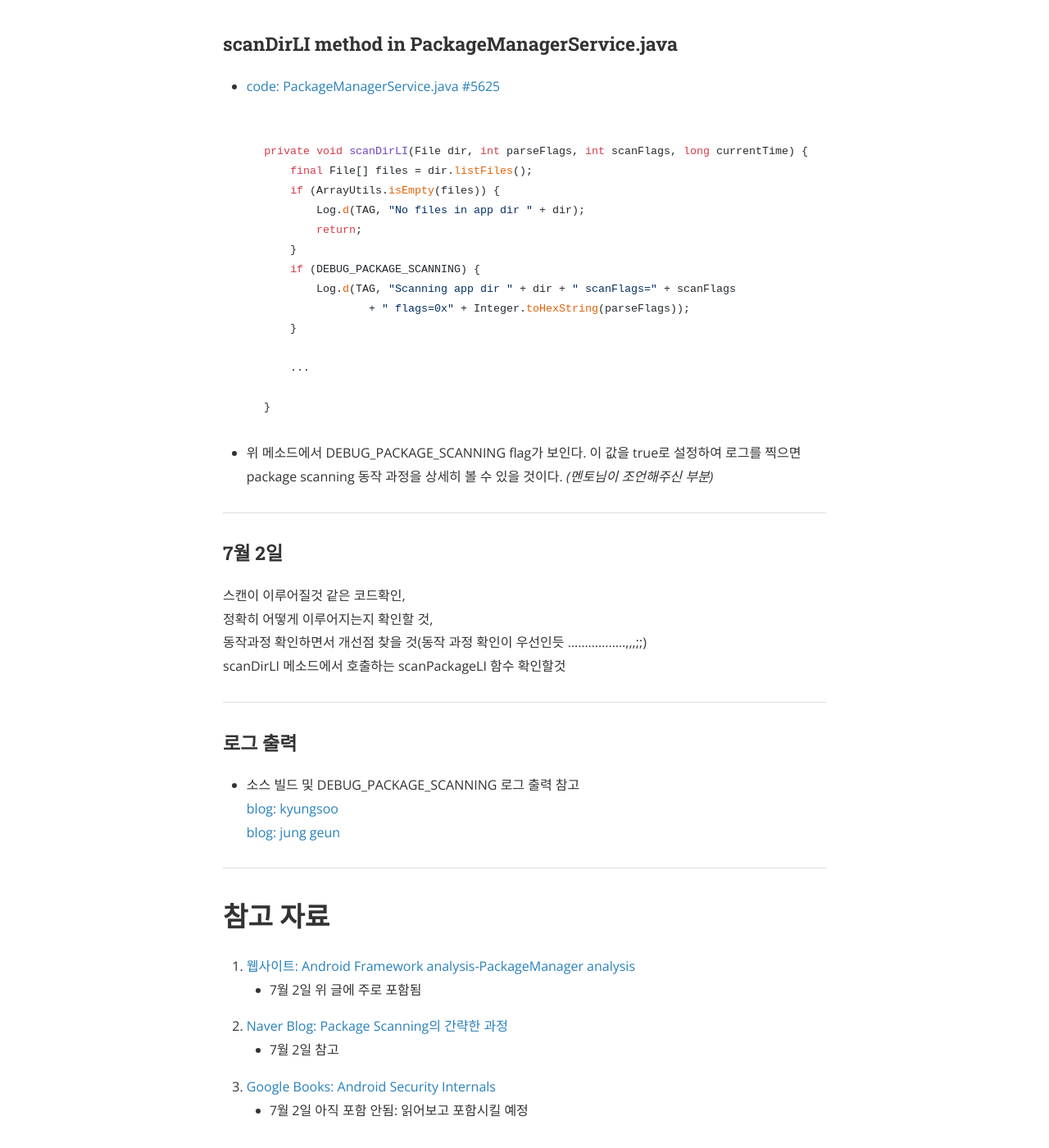
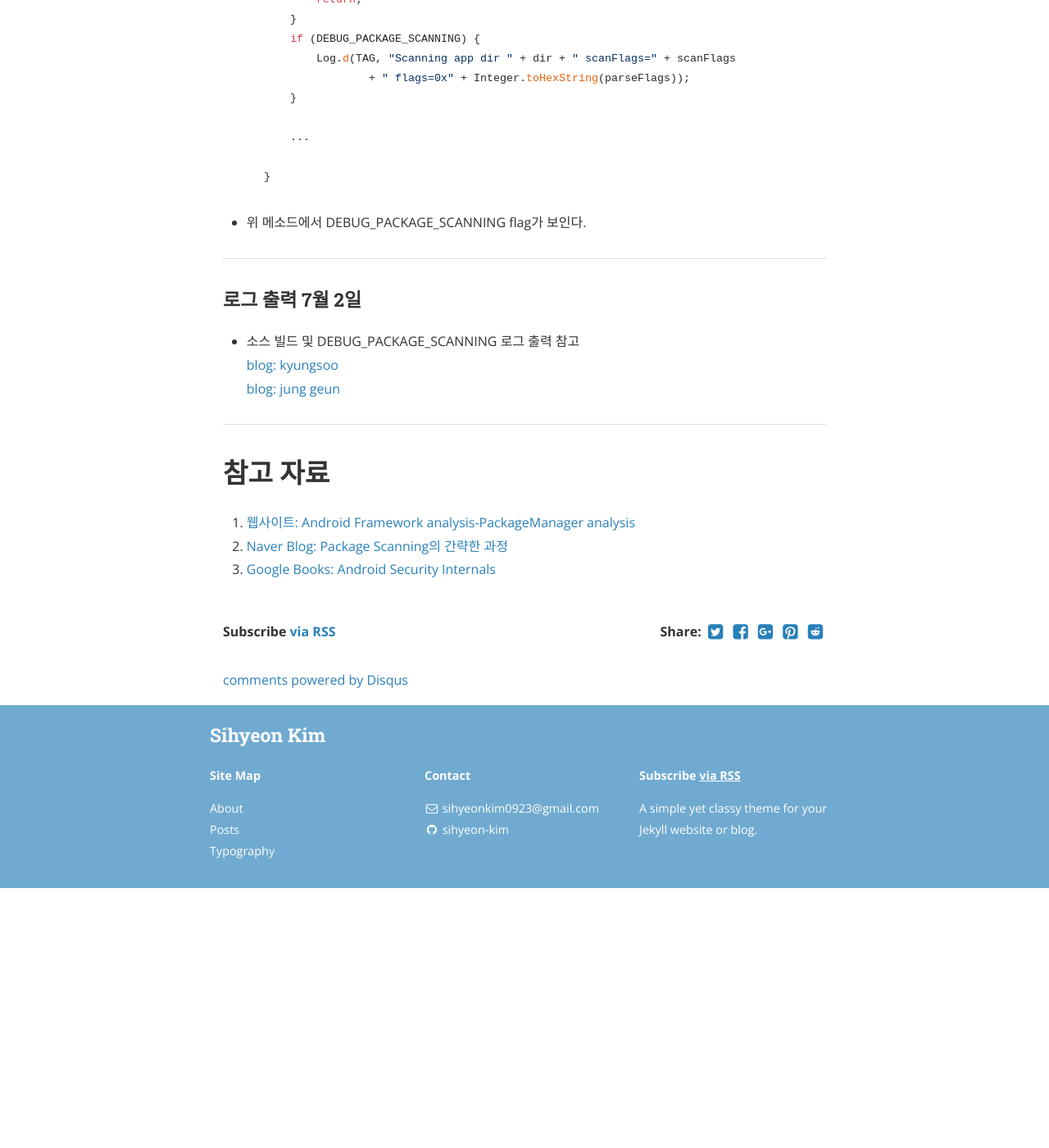
Before and after one commit to sihyeon-kim/sihyeon-kim.github.io, a Jekyll site: the page built from _posts/2019-07-02-Android-Package-Manager-#02-starting-from-system-server.markdown, in a window 1280 px wide and 1400 px high, scrolled down 3557 px. Shown: the whole window at 82% size. Built offline with Jekyll 4.4.1, drawn with Linux system fonts in a browser that asks for light colours; nearby versions of some CDN libraries; comment, search, counter and statistics services are not loaded; after the commit the page ends 4640 px from its top, so only the background shows below that; some of the changed text lies outside the part shown.

Commit message:
Update 2019-07-02-Android-Package-Manager-#02-starting-from-system-server.markdown

````diff
--- a/_posts/2019-07-02-Android-Package-Manager-#02-starting-from-system-server.markdown
+++ b/_posts/2019-07-02-Android-Package-Manager-#02-starting-from-system-server.markdown
@@ -4,14 +4,6 @@ title: "Android Package Manager #02 starting from system server"
 date: 2019-07-02 20:00:00
 author: Sihyeon Kim
 categories: android-packagemanager
----
-
-## 프로젝트 진행 현황
-### 진행 현황 2019.07.05
-- wip
-### 앞으로의 진행 계획
-- wip
-
 ---
 
 - 안드로이드 버전: android 6.0.1 r77
@@ -31,8 +23,8 @@ categories: android-packagemanager
 - 그 다음 PackageManagerService.main 함수를 살펴본다.
 
 ## PackageManagerService.java
-- [ code: PackageManagerService.java ](https://android.googlesource.com/platform/frameworks/base/+/refs/tags/android-6.0.1_r81/services/core/java/com/android/server/pm/PackageManagerService.java)
-- [ code: PackageManagerService.java #1766 ](https://android.googlesource.com/platform/frameworks/base/+/refs/tags/android-6.0.1_r81/services/core/java/com/android/server/pm/PackageManagerService.java#1766)
+- [ code: PackageManagerService.java ](https://android.googlesource.com/platform/frameworks/base/+/refs/tags/android-6.0.1_r77/services/core/java/com/android/server/pm/PackageManagerService.java)
+- [ code: PackageManagerService.java #1766 ](https://android.googlesource.com/platform/frameworks/base/+/refs/tags/android-6.0.1_r77/services/core/java/com/android/server/pm/PackageManagerService.java#1766)
 ```
     public static PackageManagerService main(Context context, Installer installer,
             boolean factoryTest, boolean onlyCore) {
@@ -47,13 +39,13 @@ categories: android-packagemanager
 - 이제 PacakageManagerService 클래스의 생성자 코드를 찾아본다.
 
 ### PackageManagerService Constructor in PackageManagerService.java
-- [ code: PackageManagerService.java #1802 ](https://android.googlesource.com/platform/frameworks/base/+/refs/tags/android-6.0.1_r81/services/core/java/com/android/server/pm/PackageManagerService.java#1802)
+- [ code: PackageManagerService.java #1802 ](https://android.googlesource.com/platform/frameworks/base/+/refs/tags/android-6.0.1_r77/services/core/java/com/android/server/pm/PackageManagerService.java#1802)
 - 이 생성자에서 sharedUserID 설정, App Directory 초기화, Framework 로딩, Packages 수집 등 다양한 역할을 한다.
 - 생성자 기능을 코드를 통해 개략적으로 살펴보면 아래와 같다.
-  - sharedUserID 설정 [ code: PackageManagerService.java #1816 ](https://android.googlesource.com/platform/frameworks/base/+/refs/tags/android-6.0.1_r81/services/core/java/com/android/server/pm/PackageManagerService.java#1816)
-  - Handler설정, App Directory 초기화 [ code: PackageManagerService.java #1872 ](https://android.googlesource.com/platform/frameworks/base/+/refs/tags/android-6.0.1_r81/services/core/java/com/android/server/pm/PackageManagerService.java#1872)
-  - Framework 로딩: .apk와 .jar 파일을 로딩한다. [ code: PackageManagerService.java #1998 ](https://android.googlesource.com/platform/frameworks/base/+/refs/tags/android-6.0.1_r81/services/core/java/com/android/server/pm/PackageManagerService.java#1998)
-  - collect packages [ code: PackageManagerService.java #2063 ](https://android.googlesource.com/platform/frameworks/base/+/refs/tags/android-6.0.1_r81/services/core/java/com/android/server/pm/PackageManagerService.java#2063)
+  - sharedUserID 설정 [ code: PackageManagerService.java #1816 ](https://android.googlesource.com/platform/frameworks/base/+/refs/tags/android-6.0.1_r77/services/core/java/com/android/server/pm/PackageManagerService.java#1816)
+  - Handler설정, App Directory 초기화 [ code: PackageManagerService.java #1872 ](https://android.googlesource.com/platform/frameworks/base/+/refs/tags/android-6.0.1_r77/services/core/java/com/android/server/pm/PackageManagerService.java#1872)
+  - Framework 로딩: .apk와 .jar 파일을 로딩한다. [ code: PackageManagerService.java #1998 ](https://android.googlesource.com/platform/frameworks/base/+/refs/tags/android-6.0.1_r77/services/core/java/com/android/server/pm/PackageManagerService.java#1998)
+  - collect packages [ code: PackageManagerService.java #2063 ](https://android.googlesource.com/platform/frameworks/base/+/refs/tags/android-6.0.1_r77/services/core/java/com/android/server/pm/PackageManagerService.java#2063)
     - *여기서 scanDirLI 함수를 자세히 살펴보자. PackageParser가 눈에 띈다. 여기서 스캐닝이 일어나고, 이후의 코드에서 불필요한 패키지 리스트를 제거하는 등의 작업이 이루어진다고 생각된다.*
 ```
             // Collect vendor overlay packages.
@@ -126,7 +118,7 @@ categories: android-packagemanager
 ```
 
 ### scanDirLI method in PackageManagerService.java
--  [ code: PackageManagerService.java #5625 ](https://android.googlesource.com/platform/frameworks/base/+/refs/tags/android-6.0.1_r81/services/core/java/com/android/server/pm/PackageManagerService.java#5625)
+-  [ code: PackageManagerService.java #5625 ](https://android.googlesource.com/platform/frameworks/base/+/refs/tags/android-6.0.1_r77/services/core/java/com/android/server/pm/PackageManagerService.java#5625)
 ```
 
     private void scanDirLI(File dir, int parseFlags, int scanFlags, long currentTime) {
@@ -144,19 +136,11 @@ categories: android-packagemanager
 
     }
 ```
-- 위 메소드에서 DEBUG_PACKAGE_SCANNING flag가 보인다. 이 값을 true로 설정하여 로그를 찍으면 package scanning 동작 과정을 상세히 볼 수 있을 것이다. *(멘토님이 조언해주신 부분)*
+- 위 메소드에서 DEBUG_PACKAGE_SCANNING flag가 보인다.
 
 ---
 
-### 7월 2일
-스캔이 이루어질것 같은 코드확인,
-정확히 어떻게 이루어지는지 확인할 것,
-동작과정 확인하면서 개선점 찾을 것(동작 과정 확인이 우선인듯 .................,,,;;)
-scanDirLI 메소드에서 호출하는 scanPackageLI 함수 확인할것
-
----
-
-### 로그 출력
+### 로그 출력 7월 2일
 - 소스 빌드 및 DEBUG_PACKAGE_SCANNING 로그 출력 참고
 [blog: kyungsoo](https://rudtn082.github.io/android/PackageManager2-post)
 [blog: jung geun](https://im8768.github.io/15th-post/)
@@ -165,8 +149,5 @@ scanDirLI 메소드에서 호출하는 scanPackageLI 함수 확인할것
 
 # 참고 자료
 1. [웹사이트: Android Framework analysis-PackageManager analysis](https://www.programering.com/a/MzN5QzNwATk.html)
-  - 7월 2일 위 글에 주로 포함됨
 2. [Naver Blog: Package Scanning의 간략한 과정](http://blog.naver.com/PostView.nhn?blogId=hyup8509&logNo=130150211745)
-  - 7월 2일 참고
 3. [Google Books: Android Security Internals](https://books.google.co.kr/books?id=-QcvDwAAQBAJ&pg=PA64&dq=packagemanagerservice&hl=ko&sa=X&ved=0ahUKEwidvsHFppbjAhVtEqYKHc_oCiwQ6AEIKDAA#v=onepage&q=packagemanagerservice&f=false)
-  - 7월 2일 아직 포함 안됨: 읽어보고 포함시킬 예정
````
